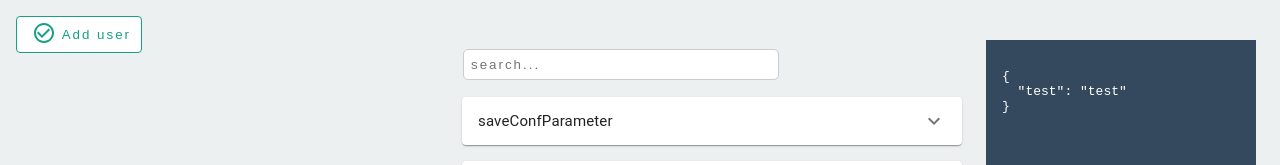
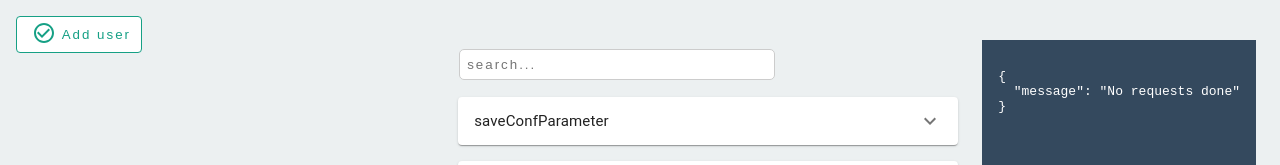
Before and after one commit to oliverilm/erply-postman, a React app: page / in a window 1280 px wide. Shown: the top 165 px of the page. Built offline with nearby package versions, Linux system fonts and the light colour scheme.

Commit message:
render request response to response list

```diff
--- a/src/App.tsx
+++ b/src/App.tsx
@@ -2,10 +2,10 @@ import './App.css';
 
 import React, { useState } from 'react';
 
-import { UserI } from './@interfaces';
+import { ResponseI, UserI } from './@interfaces';
 import PluginStorage from './api/storage';
 import { UserList } from './components/UserList';
-import { UsersListContext } from './context/index';
+import { UsersListContext, ResponseContext } from './context/index';
 import RequestList from './components/requests/RequestList';
 import styled from 'styled-components';
 
@@ -65,6 +65,16 @@ const App: React.FC = () => {
 		setUsersList(PluginStorage.getUsers());
 	};
 
+	const [responses, setResponses] = useState<ResponseI[]>([]);
+
+	const setResponsesToArr = (responses: ResponseI[]) => {
+		setResponses(responses);
+	};
+
+	const addResponse = (response: ResponseI) => {
+		setResponses([response, ...responses]);
+	};
+
 	return (
 		<UsersListContext.Provider
 			value={{
@@ -77,10 +87,18 @@ const App: React.FC = () => {
 				deleteUser,
 			}}
 		>
-			<Row>
-				<UserList userList={usersList} />
-				<RequestList />
-			</Row>
+			<ResponseContext.Provider
+				value={{
+					responses,
+					setResponses: setResponsesToArr,
+					addResponse,
+				}}
+			>
+				<Row>
+					<UserList userList={usersList} />
+					<RequestList />
+				</Row>
+			</ResponseContext.Provider>
 		</UsersListContext.Provider>
 	);
 };
--- a/src/components/requests/Request.tsx
+++ b/src/components/requests/Request.tsx
@@ -16,8 +16,9 @@ import {
 import ExpandMoreIcon from '@material-ui/icons/ExpandMore';
 import { type } from 'node:os';
 import React, { useContext, useState } from 'react';
+import { ResponseI } from '../../@interfaces';
 import api from '../../api';
-import { UsersListContext } from '../../context';
+import { ResponseContext, UsersListContext } from '../../context';
 import { RequestContent, RequestI } from './list';
 
 const useStyles = makeStyles((theme: Theme) =>
@@ -49,6 +50,7 @@ const Request: React.FC<Props> = ({ requestObj }): JSX.Element => {
 	const classes = useStyles();
 	const [params, setParams] = useState<RequestParam>({});
 	const { usersList } = useContext(UsersListContext);
+	const { addResponse } = useContext(ResponseContext);
 
 	const renderFields = () => {
 		return fields.map((param) => {
@@ -88,9 +90,15 @@ const Request: React.FC<Props> = ({ requestObj }): JSX.Element => {
 			...params,
 		};
 		const response = await api.generic(body);
-		// do something with response.
-		// handle errors and response
-		console.log(response);
+
+		const responseObj: ResponseI = {
+			user,
+			request,
+			time: +new Date() / 1000,
+			response,
+			error: response.data.status.responseStatus === 'error',
+		};
+		addResponse(responseObj);
 	};
 
 	return (
--- a/src/components/requests/RequestList.tsx
+++ b/src/components/requests/RequestList.tsx
@@ -1,5 +1,6 @@
-import React, { useState } from 'react';
+import React, { useContext, useState } from 'react';
 import styled from 'styled-components';
+import { ResponseContext } from '../../context';
 import { requests as requestList } from './list';
 import Request from './Request';
 
@@ -38,6 +39,7 @@ const Responses = styled.div`
 
 const RequestList = (): JSX.Element => {
 	const [searchString, setSearchString] = useState('');
+	const { responses } = useContext(ResponseContext);
 
 	const search = (e: React.ChangeEvent<HTMLInputElement>) => {
 		setSearchString(e.target.value);
@@ -63,7 +65,15 @@ const RequestList = (): JSX.Element => {
 			</Col>
 
 			<Responses>
-				{<pre>{JSON.stringify({ test: 'test' }, null, 2)}</pre>}
+				{
+					<pre>
+						{JSON.stringify(
+							responses[0]?.response ?? { message: 'No requests done' },
+							null,
+							2
+						)}
+					</pre>
+				}
 			</Responses>
 		</Row>
 	);
--- a/src/context/index.ts
+++ b/src/context/index.ts
@@ -1,7 +1,7 @@
 /* eslint-disable @typescript-eslint/no-explicit-any */
 /* eslint-disable @typescript-eslint/no-unused-vars */
 import React from 'react';
-import { UserI } from '../@interfaces';
+import { ResponseI, UserI } from '../@interfaces';
 
 interface UserContext {
 	usersList: UserI[];
@@ -12,18 +12,10 @@ interface UserContext {
 	updateUser: (user: UserI) => any;
 	deleteUser: (user: UserI) => any;
 }
-
-interface ResponseI {
-	user: UserI;
-	request: string;
-	time: number;
-	response: any;
-	error: boolean;
-}
 interface ResponseContextI {
 	responses: ResponseI[];
 	setResponses: (arr: ResponseI[]) => any;
-	addResponse: (res: ResponseI) => any;
+	addResponse: (resp: ResponseI) => any;
 }
 
 export const UsersListContext = React.createContext<UserContext>({
@@ -58,7 +50,7 @@ export const ResponseContext = React.createContext<ResponseContextI>({
 	setResponses: (arr: ResponseI[]) => {
 		return;
 	},
-	addResponse: (res: ResponseI) => {
+	addResponse: (resp: ResponseI) => {
 		return;
 	},
 });
```
Also changed, not shown: src/@interfaces/index.ts (+8 -0 lines).
